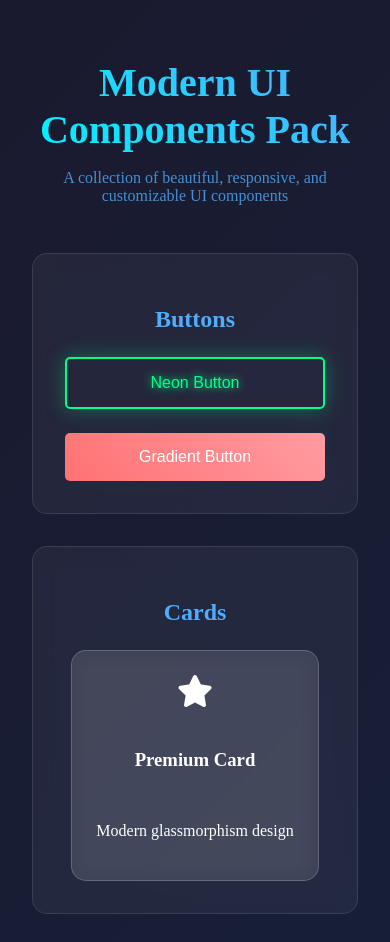
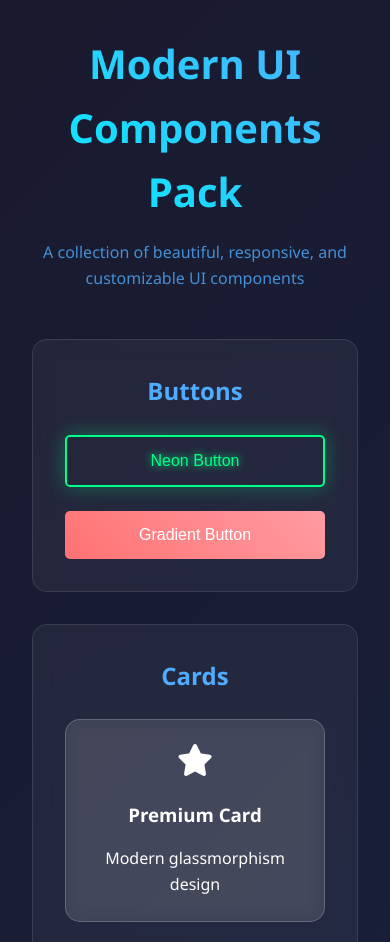
Before and after one commit to ShinapriLN/ShinapriLN.github.io, a plain HTML site: page example/index.html in a window 390 px wide. Shown: the top 942 px of the page. Drawn offline with Linux system fonts and the light colour scheme.

Commit message:
fix font

```diff
--- a/example/index.html
+++ b/example/index.html
@@ -4,18 +4,24 @@
     <meta charset="UTF-8" />
     <meta name="viewport" content="width=device-width, initial-scale=1.0" />
     <title>Modern UI Components - Preview</title>
-    <link rel="stylesheet" href="`styles.css" />
     <link
       rel="stylesheet"
       href="https://cdnjs.cloudflare.com/ajax/libs/font-awesome/6.0.0/css/all.min.css"
     />
     <style>
+      * {
+        margin: 0;
+        padding: 0;
+        box-sizing: border-box;
+      }
       body {
         margin: 0;
         padding: 2rem;
         min-height: 100vh;
         background: linear-gradient(135deg, #1a1a2e, #16213e);
+        font-family: "Segoe UI", Tahoma, Geneva, Verdana, sans-serif;
         color: white;
+        line-height: 1.6;
       }
 
       .container {
--- a/example/styles.css
+++ /dev/null
@@ -1,95 +0,0 @@
-/* Global Styles */
-* {
-    margin: 0;
-    padding: 0;
-    box-sizing: border-box;
-}
-
-body {
-    font-family: 'Segoe UI', Tahoma, Geneva, Verdana, sans-serif;
-    line-height: 1.6;
-    background: #373b3b;
-    color: #373b3b;
-}
-
-/* Navigation Menu */
-.nav-menu {
-    position: fixed;
-    top: 0;
-    left: 0;
-    right: 0;
-    background: #2d3436;
-    padding: 1rem;
-    display: flex;
-    justify-content: center;
-    gap: 2rem;
-    z-index: 1000;
-    box-shadow: 0 2px 10px rgba(0, 0, 0, 0.1);
-}
-
-.nav-menu a {
-    color: white;
-    text-decoration: none;
-    font-weight: 500;
-    padding: 0.5rem 1rem;
-    border-radius: 4px;
-    transition: background 0.3s ease;
-}
-
-.nav-menu a:hover {
-    background: rgba(255, 255, 255, 0.1);
-}
-
-/* Section Styles */
-.section {
-    padding: 6rem 2rem 4rem;
-}
-
-.container {
-    max-width: 1200px;
-    margin: 0 auto;
-}
-
-h1 {
-    text-align: center;
-    margin-bottom: 3rem;
-    color: #f0f2f5;
-    font-size: 2.5rem;
-}
-
-/* Grid Layouts */
-.button-grid,
-.loader-grid {
-    display: grid;
-    grid-template-columns: repeat(auto-fit, minmax(200px, 1fr));
-    gap: 2rem;
-    padding: 1rem;
-}
-
-/* Responsive Design */
-@media (max-width: 768px) {
-    .section {
-        padding: 5rem 1rem 3rem;
-    }
-
-    h1 {
-        font-size: 2rem;
-        margin-bottom: 2rem;
-    }
-
-    .button-grid,
-    .loader-grid {
-        grid-template-columns: repeat(auto-fit, minmax(150px, 1fr));
-        gap: 1rem;
-    }
-
-    .nav-menu {
-        padding: 0.5rem;
-        gap: 1rem;
-    }
-
-    .nav-menu a {
-        padding: 0.3rem 0.7rem;
-        font-size: 0.9rem;
-    }
-}
```
